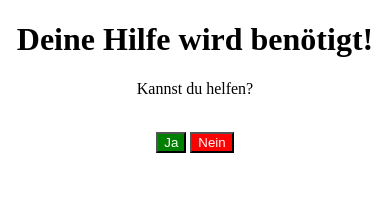
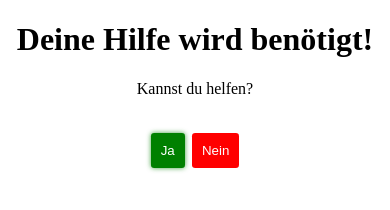
Before and after one commit to aletutto/fae-antwort-webinterface, a plain HTML site: page index.html in a window 390 px wide. In both pictures the pointer is over the button "Ja". Drawn offline with Linux system fonts and the light colour scheme.

Commit message:
Design anpassungen Responsive Meta Tag

```diff
--- a/index.html
+++ b/index.html
@@ -2,6 +2,7 @@
 <html lang="de">
     <head>
         <meta charset="utf-8" />
+        <meta name="viewport" content="width=device-width, initial-scale=1">
         <link rel="stylesheet" type="text/css" href="styles.css">
         <script type="text/javascript" src="index.js"></script>
         <title>FAE Nachrichtensystem</title>
--- a/styles.css
+++ b/styles.css
@@ -4,12 +4,27 @@ body {
 
 button {
     color: white;
+    border: none;
+    border-radius: 0.2rem;
+    padding: 0.75em;
+    margin: .1rem;
+    cursor: pointer;
 }
 
 button#ja {
     background-color: green;
 }
+button#ja:hover {
+    -webkit-box-shadow: 0 0 5px 0 rgba(0,128,0,0.75);
+    -moz-box-shadow: 0 0 5px 0 rgba(0,128,0,0.75);
+    box-shadow: 0 0 5px 0 rgba(0,128,0,0.75);
+}
 
 button#nein {
     background-color: red;
 }
+button#nein:hover {
+    -webkit-box-shadow: 0 0 5px 0 rgba(255,0,0,0.75);
+    -moz-box-shadow: 0 0 5px 0 rgba(255,0,0,0.75);
+    box-shadow: 0 0 5px 0 rgba(255,0,0,0.75);
+}
```
